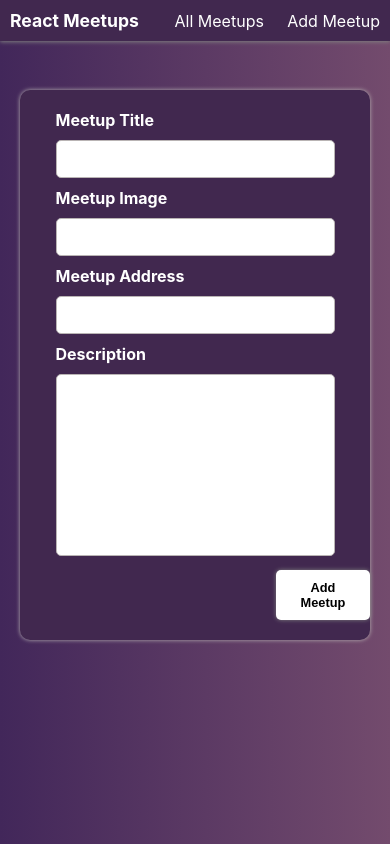
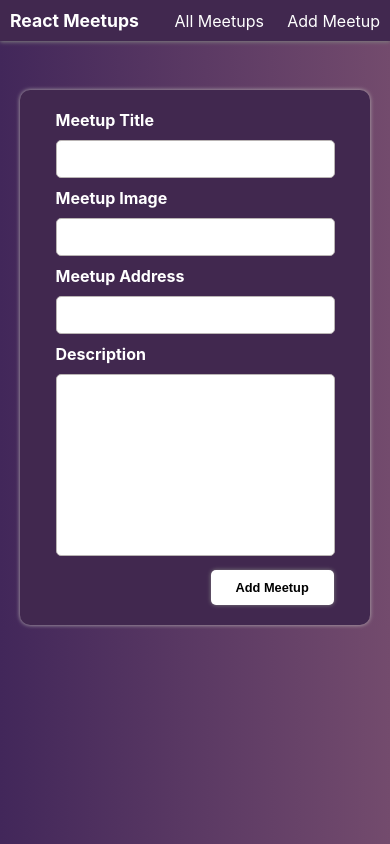
Before and after one commit to medsabbar/first-next, a Next.js app: page /new-meetup in a window 390 px wide. Built offline with nearby package versions, Linux system fonts and the light colour scheme.

Commit message:
some UI changes and add animations

```diff
--- a/components/meetups/NewMeetupForm.module.css
+++ b/components/meetups/NewMeetupForm.module.css
@@ -45,3 +45,9 @@
 	border-radius: 5px;
 	box-shadow: 0px 0px 4px 0px gray;
 }
+
+@media screen and (max-width: 600px) {
+	.container button {
+		margin-left: 55%;
+	}
+}
```
